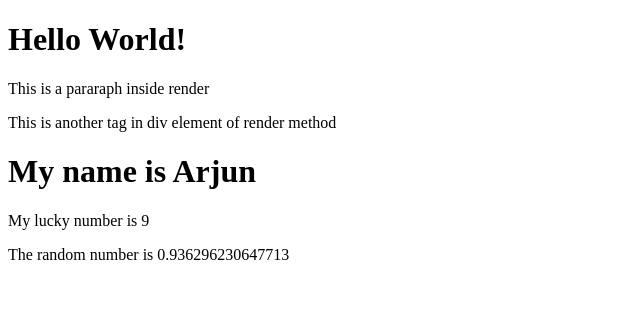
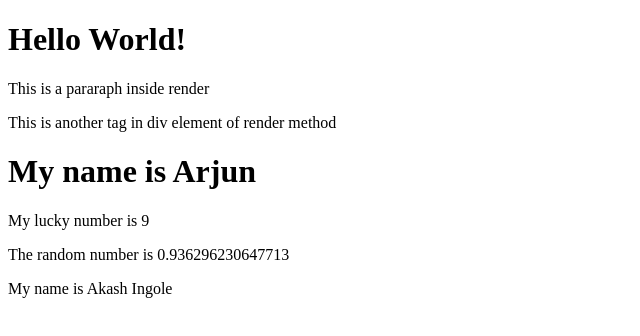
Before and after one commit to AkashIngole/react-codesandbox-helloworld, a React (Create React App) app: page / in a window 1280 px wide. Shown: the top 336 px of the page, without its empty margins (0-640 px from the left). Built offline with nearby package versions, Linux system fonts and the light colour scheme.

Commit message:
Using template literals

```diff
--- a/src/index.js
+++ b/src/index.js
@@ -1,8 +1,13 @@
 import React from "react";
 import ReactDOM from "react-dom";
 
-const name = 'Arjun';
+const name = "Arjun";
 
+const fname = "Akash";
+const lname = "Ingole";
+
+console.log("Using template literals...");
+console.log(`My name is ${name}`);
 
 ReactDOM.render(
   <>
@@ -12,6 +17,7 @@ ReactDOM.render(
     <h1>My name is {name}</h1>
     <p>My lucky number is {5 + 4} </p>
     <p>The random number is {Math.random()}</p>
+    <p>{`My name is ${fname} ${lname}`}</p>
   </>,
   document.getElementById("root")
 );
```
